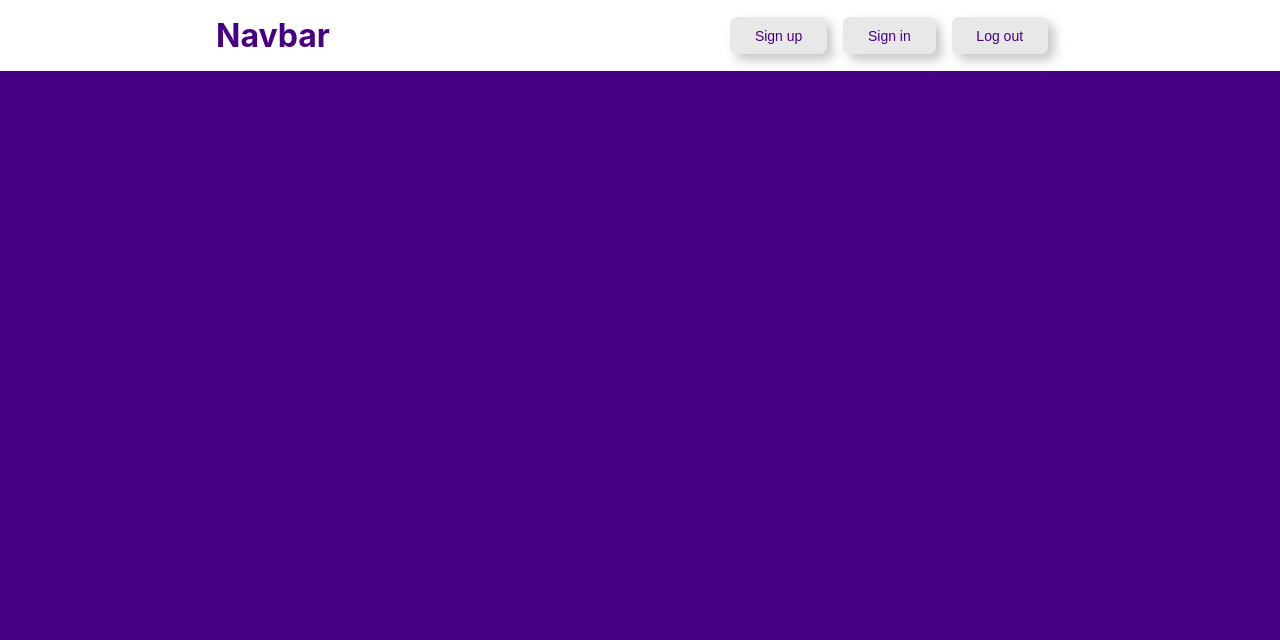
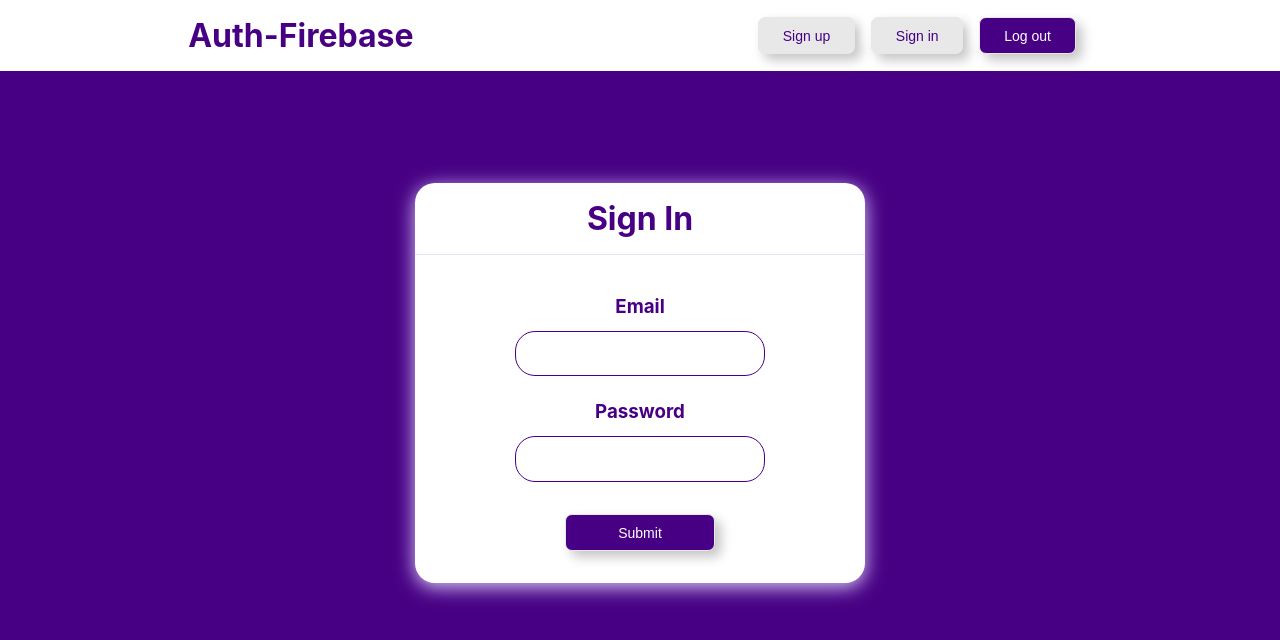
Before and after one commit to edmarsht/auth_firebase, a React (Create React App) app: page /signin in a window 1280 px wide. Shown: the top 640 px of the page. Built offline with nearby package versions, Linux system fonts and the light colour scheme.

Commit message:
front navbar and modal

```diff
--- a/src/App.js
+++ b/src/App.js
@@ -2,7 +2,7 @@ import "./App.css";
 import { Routes, Route } from "react-router-dom";
 import Home from "./pages/home/Home";
 import Signup from "./pages/signup/Signup";
-// import Signin from "./pages/signout/Signou";
+import Signin from "./pages/signin/Signin";
 import Navbar from "./components/navbar/Navbar";
 
 function App() {
@@ -10,9 +10,9 @@ function App() {
     <div className="App">
       <Navbar />
       <Routes>
+        <Route path="/signup" element={<Signup />} />
+        <Route path="/signin" element={<Signin />} />
         <Route path="/" element={<Home />} />
-        <Route path="/signup" element={<Signup />} />
-        {/* <Route path="/signin" element={<Signin />} /> */}
       </Routes>
     </div>
   );
--- a/src/components/navbar/Navbar.css
+++ b/src/components/navbar/Navbar.css
@@ -10,6 +10,11 @@
 
 .navbar__button button {
   margin-right: 1rem;
+}
+
+.color__logout {
+    background: #470084;
+    color: white;
 }
 
 button {
@@ -29,5 +34,5 @@ button:hover {
 }
 
 button:active {
-  box-shadow: 4px 4px 12px #c5c5c5, -4px -4px 12px #ffffff;
+    transform: scale(1.1);
 }
--- a/src/components/navbar/Navbar.js
+++ b/src/components/navbar/Navbar.js
@@ -6,7 +6,7 @@ function Navbar() {
   return (
     <div className="navbar">
       <Link to="/">
-        <h1>Navbar</h1>
+        <h1>Auth-Firebase</h1>
       </Link>
       <div className="navbar__button">
         <Link to="/signup">
@@ -16,7 +16,7 @@ function Navbar() {
           <button>Sign in</button>
         </Link>
         <Link to="/logout">
-          <button>Log out</button>
+          <button className="color__logout">Log out</button>
         </Link>
       </div>
     </div>
--- a/src/pages/home/Home.css
+++ b/src/pages/home/Home.css
@@ -3,7 +3,7 @@
     flex-direction: row;
     justify-content: center;
     color: white;
-    margin-top: 13rem;
+    margin-top: 8rem;
 }
 
 .home__title h1 {
--- a/src/pages/home/Home.js
+++ b/src/pages/home/Home.js
@@ -5,7 +5,7 @@ function Home() {
   return (
     <div className="home">
       <div className="home__title section__margin">
-        <h1>Sign In & Sign out</h1>
+        <h1>Sign In & Sign out Auth Firebase</h1>
       </div>
     </div>
   );
--- /dev/null
+++ b/src/pages/signin/Signin.css
@@ -0,0 +1,57 @@
+.signin {
+    display: flex;
+    flex-direction: row;
+    justify-content: center;
+    margin-top: 3rem;
+  }
+
+  .signin__container {
+    border-radius: 20px;
+    color: #470084;
+    background: white;
+    width: 450px;
+    height: 400px;
+    text-align: center;
+    box-shadow: #DCCFFB 0px 4px 19px 0px;
+}
+
+  .signin__container h1 {
+    padding: 1rem 0;
+    border-bottom: 1px solid #eddff9;
+  }
+
+  .input__section h3 {
+      text-align: center;
+      margin-bottom: 0.8rem;
+  }
+
+  .signin__container-content {
+    display: flex;
+    flex-direction: column;
+    align-items: center;
+    justify-content: flex-start;
+    padding: 1rem 0;
+  }
+  .signin__container-content h3 {
+    margin-top: 1.5rem;
+  }
+
+  form input {
+      outline: none;
+      border: 1px #470084 solid;
+      border-radius: 20px;
+      padding: 0.8rem 1rem;
+      color: #470084;
+      font-size: 16px;
+      width: 250px;
+  }
+
+  form button {
+      margin-top: 2rem;
+  }
+
+  .color__button {
+      background: #470084;
+      color: white;
+      width: 150px;
+  }
--- /dev/null
+++ b/src/pages/signin/Signin.js
@@ -0,0 +1,37 @@
+import React from "react";
+import "./Signin.css";
+
+function Signin() {
+  return (
+    <div className="signin section__padding section__margin">
+      <div className="signin__container">
+        <h1>Sign In</h1>
+        <div className="signin__container-content">
+          <form action="">
+            <div className="input__section">
+              <label htmlFor="signinpEmail">
+                <h3>Email</h3>
+              </label>
+              <input name="email" type="email" required id="signinEmail" />
+            </div>
+            <div className="input__section">
+              <label htmlFor="signinPassword">
+                <h3>Password</h3>
+              </label>
+              <input
+                name="password"
+                type="password"
+                required
+                id="signinPassword"
+              />
+            </div>
+
+            <button className="color__button">Submit</button>
+          </form>
+        </div>
+      </div>
+    </div>
+  );
+}
+
+export default Signin;
--- a/src/pages/signup/Signup.css
+++ b/src/pages/signup/Signup.css
@@ -2,7 +2,7 @@
   display: flex;
   flex-direction: row;
   justify-content: center;
-  margin-top: 8rem;
+  margin-top: 3rem;
 }
 
 .signup__container {
@@ -10,8 +10,10 @@
   color: #470084;
   background: white;
   width: 450px;
-  height: 350px;
+  height: 500px;
   text-align: center;
+  box-shadow: #DCCFFB 0px 4px 19px 0px;
+
 }
 
 .signup__container h1 {
@@ -44,3 +46,13 @@ form input {
     font-size: 16px;
     width: 250px;
 }
+
+form button {
+    margin-top: 2rem;
+}
+
+.color__button {
+    background: #470084;
+    color: white;
+    width: 150px;
+}
--- a/src/pages/signup/Signup.js
+++ b/src/pages/signup/Signup.js
@@ -22,6 +22,13 @@ function Signup() {
               </label>
               <input name="password" type="password" required id="signUpPassword" />
             </div>
+            <div className="input__section">
+              <label htmlFor="signUpPasswordrepeat">
+                <h3>Confirm Password</h3>
+              </label>
+              <input name="passwordrepeat" type="password" required id="signUpPasswordrepeat" />
+            </div>
+            <button className="color__button">Submit</button>
           </form>
 
 
```
